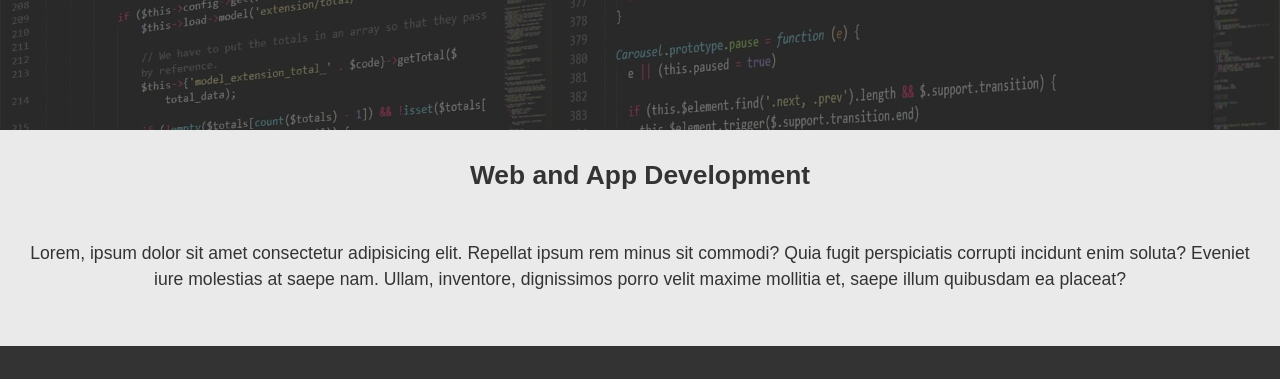
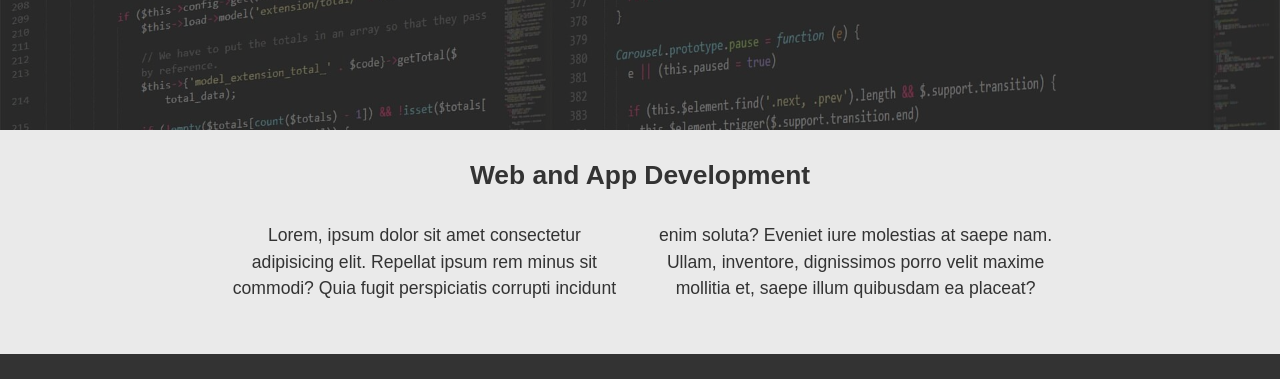
Before and after one commit to milan978gh/grid-solutions, a plain HTML site: page index.html in a window 1280 px wide. Shown: the part 320-699 px from the top of the page. Drawn offline with Linux system fonts and the light colour scheme.

Commit message:
media queries css done

```diff
--- a/index.html
+++ b/index.html
@@ -1,5 +1,6 @@
 <!DOCTYPE html>
 <html lang="en">
+
 <head>
   <meta charset="UTF-8" />
   <meta name="viewport" content="width=device-width, initial-scale=1.0" />
@@ -8,6 +9,7 @@
   <meta name="author" content="amilandev78@gmail.com" />
   <title>Grid Solutions</title>
 </head>
+
 <body>
   <!-- header showcase -->
   <header id="showcase" class="grid">
@@ -30,6 +32,7 @@
     <section id="section-a" class="grid">
       <div class="content-wrap">
         <h2 class="content-title">Web and App Development</h2>
+        <div class="content-text">
           <p>
             Lorem, ipsum dolor sit amet consectetur adipisicing elit. Repellat
             ipsum rem minus sit commodi? Quia fugit perspiciatis corrupti
@@ -37,6 +40,7 @@
             inventore, dignissimos porro velit maxime mollitia et, saepe illum
             quibusdam ea placeat?
           </p>
+        </div>
       </div>
     </section>
 
@@ -128,4 +132,5 @@
     </div>
   </footer>
 </body>
+
 </html>
--- a/scss/style.scss
+++ b/scss/style.scss
@@ -121,3 +121,37 @@ h1, h2, h3, p{
         color: #2690d4;
     }
 }
+
+// media queries
+@media(min-width: 700px){
+    .grid{
+        display: grid;
+        grid-template-columns: 1fr repeat(2, minmax(auto, 25em)) 1fr;
+    }
+
+    #section-a .content-text{
+        columns: 2;
+        column-gap: 2em;
+
+        p{
+            padding-top: 0;
+        }
+    }
+
+    .content-wrap, #section-b ul{
+        grid-column: 2/4;
+    }
+
+    .box, #main-footer div{
+        grid-column: span 2;
+    }
+
+    #section-b ul{
+        display: flex;
+        justify-content: space-around;
+
+        li{
+            width: 31%;
+        }
+    }
+}
```
Also changed, not shown: css/style.css. Lines whose indentation alone changed are shown as unchanged.
